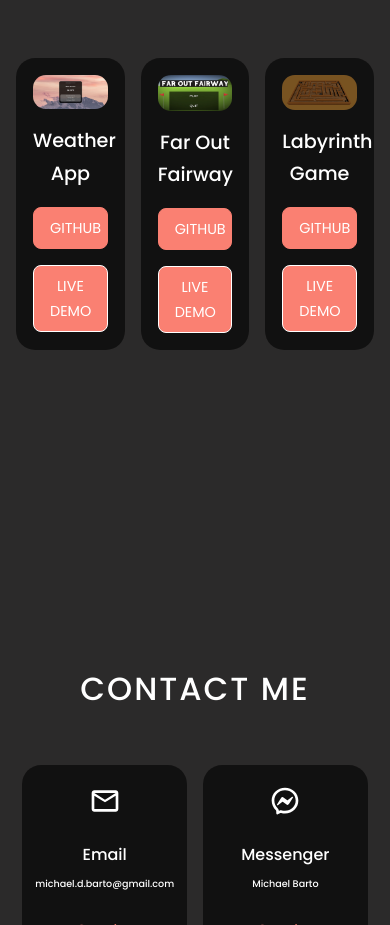
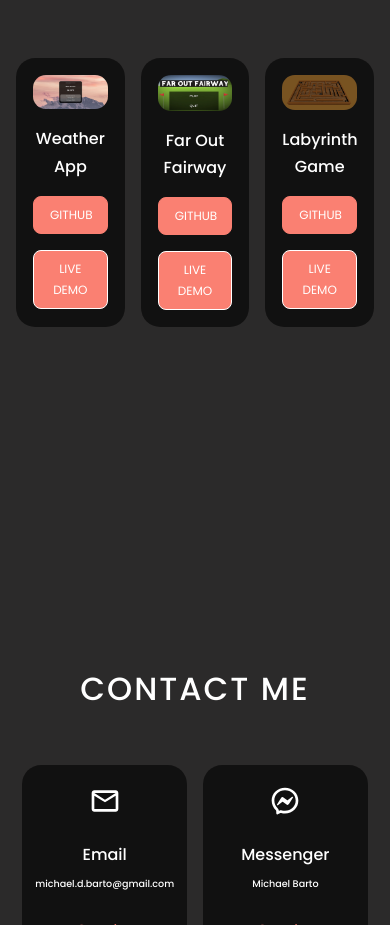
Before and after one commit to mbarto202/react-portfolio-website, a React (Create React App) app: page / in a window 390 px wide. Shown: the part 1740-2665 px from the top of the page. Built offline with nearby package versions, Linux system fonts and the light colour scheme.

Commit message:
fixed responsiveness

```diff
--- a/src/components/portfolio/portfolio.css
+++ b/src/components/portfolio/portfolio.css
@@ -90,5 +90,10 @@
   .portfolio_item-cta .btn {
     width: 100%;
     text-align: center;
+    font-size: 12px;
+  }
+
+  .portfolio_item h3 {
+    font-size: 1rem;
   }
 }
```
